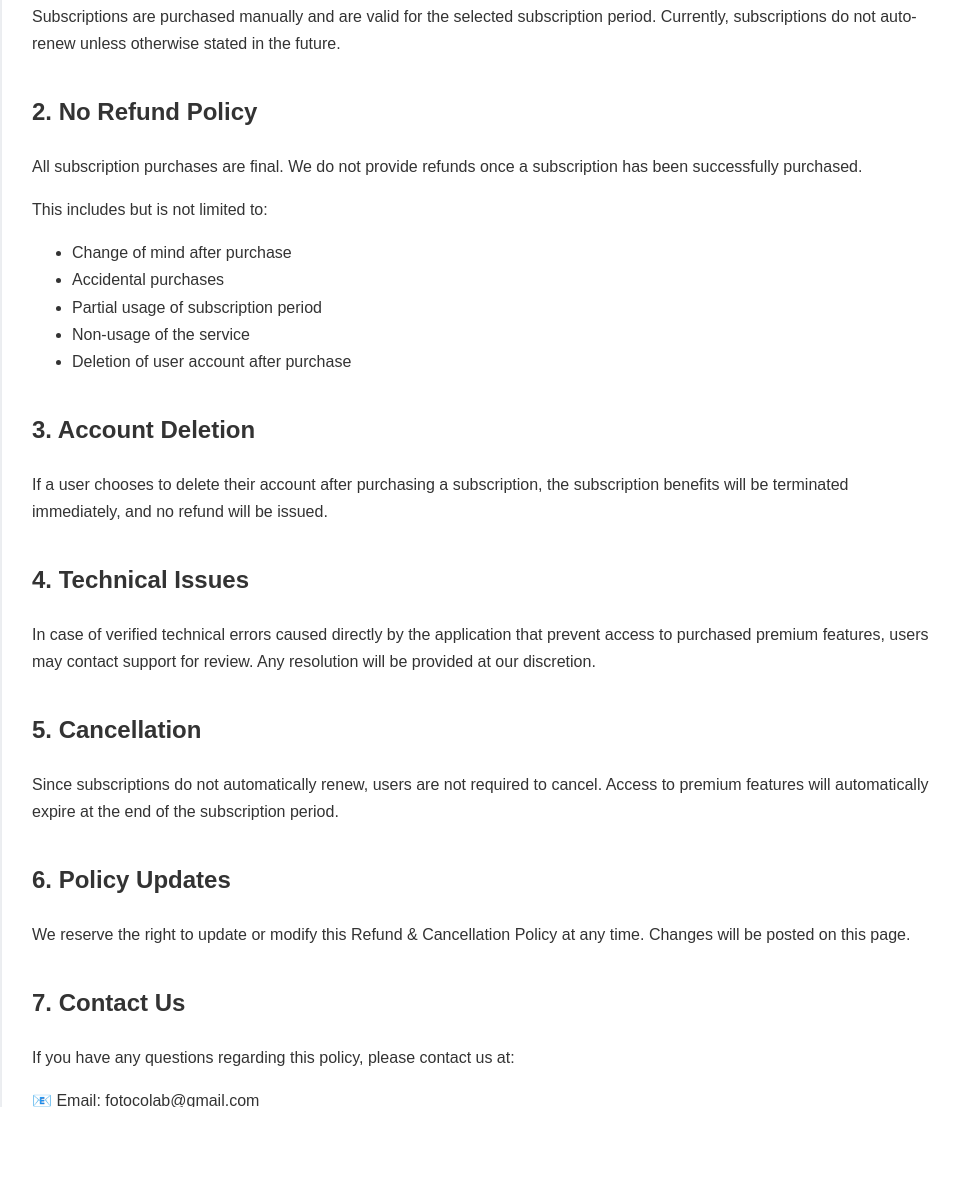
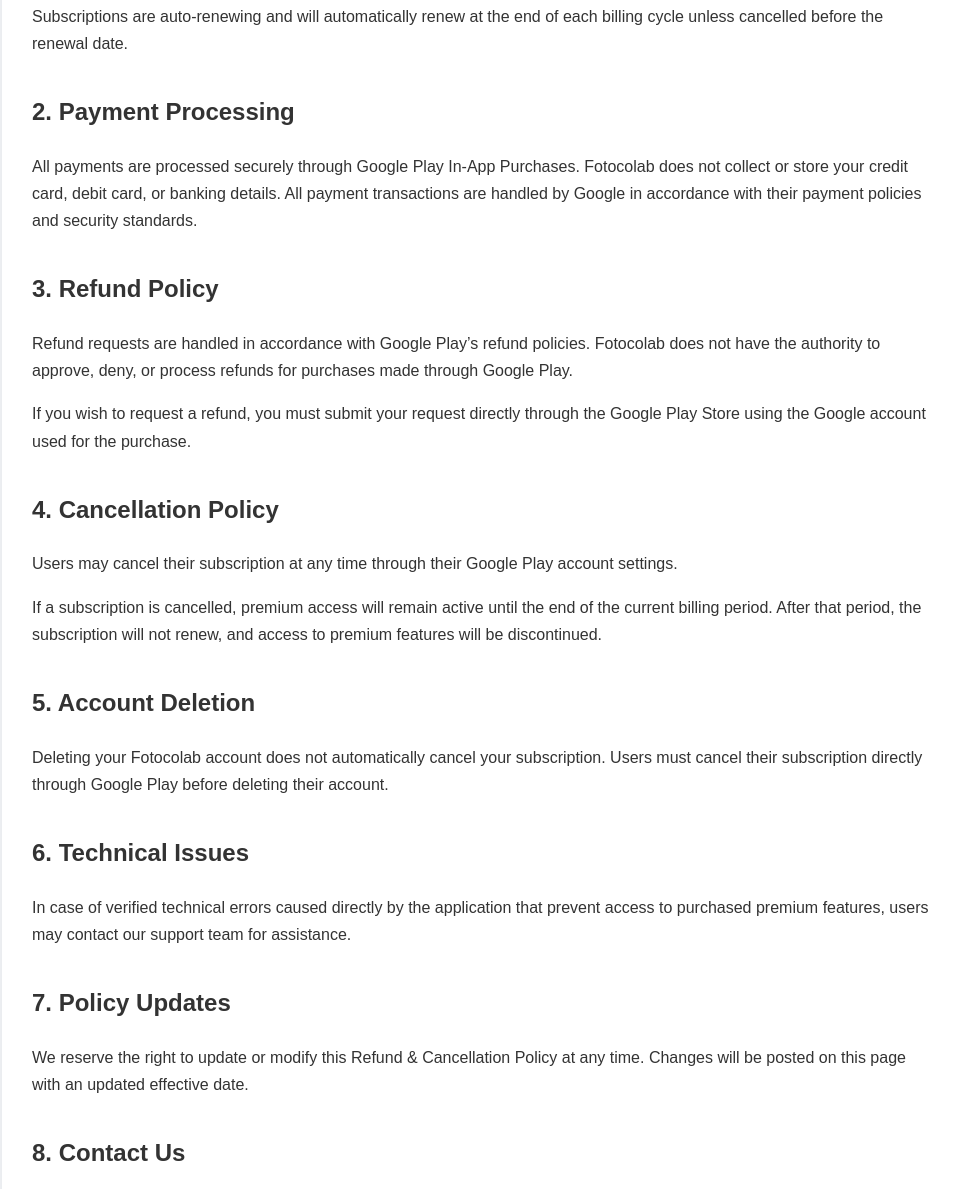
Before and after one commit to fotocolabam/fotocolab-branding-web, a plain HTML site: page refund_and_cancellation.html in a window 1280 px wide. Shown: the part 418-1607 px from the top of the page, without its empty margins (158-1117 px from the left). Drawn offline with Linux system fonts and the light colour scheme.

Commit message:
updated term added in-app replaced cashfree

```diff
--- a/refund_and_cancellation.html
+++ b/refund_and_cancellation.html
@@ -55,8 +55,10 @@
     <div class="container">
 
         <h1>Refund & Cancellation Policy</h1>
-        <p class="effective-date">Effective Date: 26-02-2026<br>
-            App Name: Fotocolab</p>
+        <p class="effective-date">
+            Effective Date: 26-02-2026<br>
+            App Name: Fotocolab
+        </p>
 
         <h2>1. Subscription Model</h2>
         <p>
@@ -66,54 +68,65 @@
         </p>
 
         <p>
-            Subscriptions are purchased manually and are valid for the selected subscription period.
-            Currently, subscriptions do not auto-renew unless otherwise stated in the future.
+            Subscriptions are auto-renewing and will automatically renew at the end of each
+            billing cycle unless cancelled before the renewal date.
         </p>
 
-        <h2>2. No Refund Policy</h2>
+        <h2>2. Payment Processing</h2>
         <p>
-            All subscription purchases are final.
-            We do not provide refunds once a subscription has been successfully purchased.
+            All payments are processed securely through Google Play In-App Purchases.
+            Fotocolab does not collect or store your credit card, debit card, or banking details.
+            All payment transactions are handled by Google in accordance with their
+            payment policies and security standards.
+        </p>
+
+        <h2>3. Refund Policy</h2>
+        <p>
+            Refund requests are handled in accordance with Google Play’s refund policies.
+            Fotocolab does not have the authority to approve, deny, or process refunds
+            for purchases made through Google Play.
         </p>
 
         <p>
-            This includes but is not limited to:
+            If you wish to request a refund, you must submit your request directly
+            through the Google Play Store using the Google account used for the purchase.
         </p>
 
-        <ul>
-            <li>Change of mind after purchase</li>
-            <li>Accidental purchases</li>
-            <li>Partial usage of subscription period</li>
-            <li>Non-usage of the service</li>
-            <li>Deletion of user account after purchase</li>
-        </ul>
-
-        <h2>3. Account Deletion</h2>
+        <h2>4. Cancellation Policy</h2>
         <p>
-            If a user chooses to delete their account after purchasing a subscription,
-            the subscription benefits will be terminated immediately, and no refund will be issued.
+            Users may cancel their subscription at any time through their
+            Google Play account settings.
         </p>
 
-        <h2>4. Technical Issues</h2>
         <p>
-            In case of verified technical errors caused directly by the application that prevent
-            access to purchased premium features, users may contact support for review.
-            Any resolution will be provided at our discretion.
+            If a subscription is cancelled, premium access will remain active
+            until the end of the current billing period. After that period,
+            the subscription will not renew, and access to premium features
+            will be discontinued.
         </p>
 
-        <h2>5. Cancellation</h2>
+        <h2>5. Account Deletion</h2>
         <p>
-            Since subscriptions do not automatically renew, users are not required to cancel.
-            Access to premium features will automatically expire at the end of the subscription period.
+            Deleting your Fotocolab account does not automatically cancel
+            your subscription. Users must cancel their subscription directly
+            through Google Play before deleting their account.
         </p>
 
-        <h2>6. Policy Updates</h2>
+        <h2>6. Technical Issues</h2>
         <p>
-            We reserve the right to update or modify this Refund & Cancellation Policy at any time.
-            Changes will be posted on this page.
+            In case of verified technical errors caused directly by the application
+            that prevent access to purchased premium features, users may contact
+            our support team for assistance.
         </p>
 
-        <h2>7. Contact Us</h2>
+        <h2>7. Policy Updates</h2>
+        <p>
+            We reserve the right to update or modify this Refund & Cancellation
+            Policy at any time. Changes will be posted on this page with an
+            updated effective date.
+        </p>
+
+        <h2>8. Contact Us</h2>
         <p>
             If you have any questions regarding this policy, please contact us at:
         </p>
```
Also changed, not shown: privacy.html (+9 -6 lines), terms.html (+10 -2 lines).
